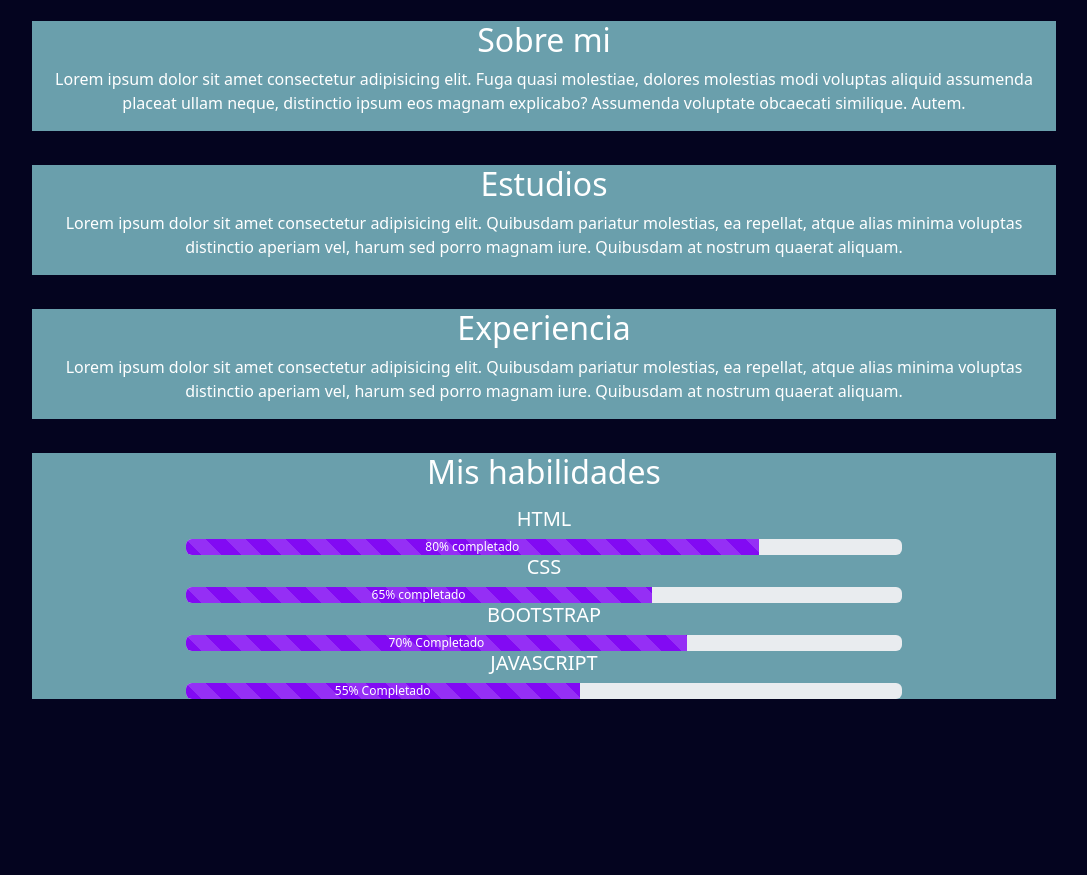
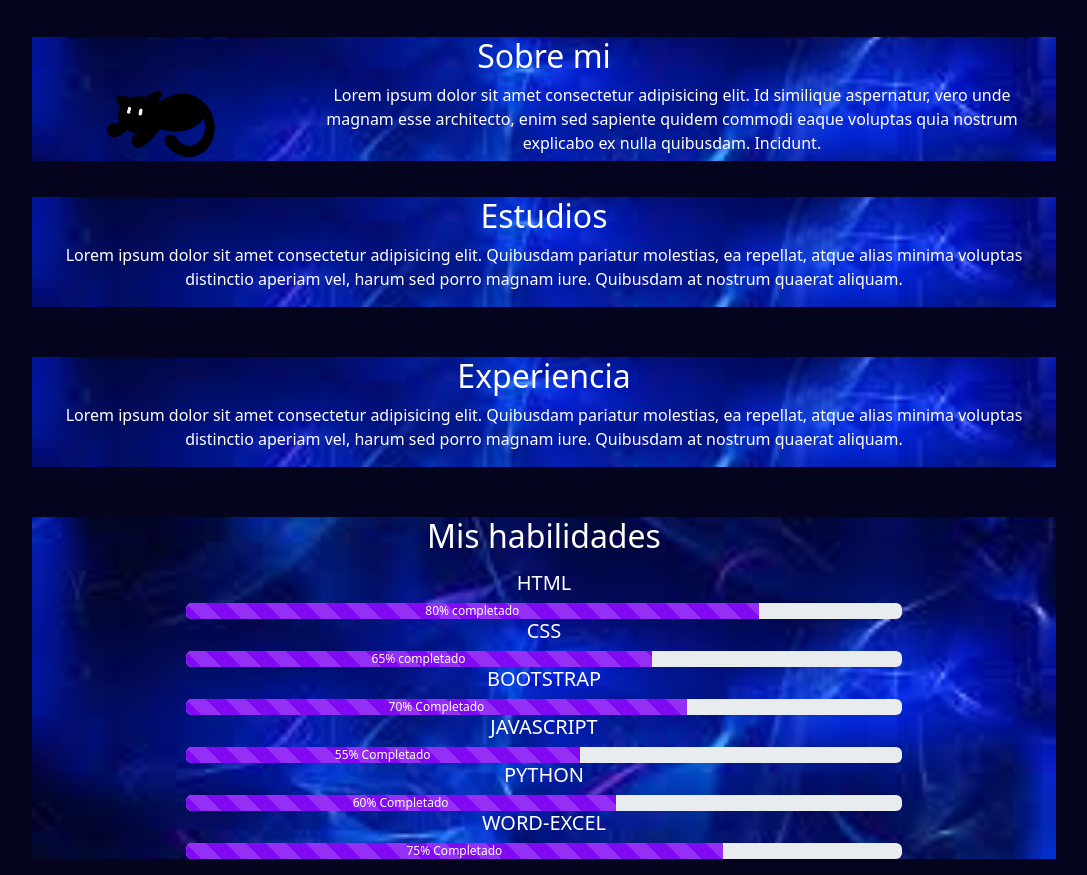
Before and after one commit to Danonino2712/Maqueta100, a plain HTML site: page index.html in a window 1280 px wide. Shown: the part 779-1654 px from the top of the page, without its empty margins (96-1183 px from the left). Before the commit the page ends 1494 px from the top, so only its background shows below. Drawn offline with nearby package versions, Linux system fonts and the light colour scheme.

Commit message:
terminando las barras y algunos detalles

```diff
--- a/assets/css/style.css
+++ b/assets/css/style.css
@@ -85,43 +85,65 @@
 
 /* Sección sobre mi */
 .aboutMe {
-    background-color: rgb(106, 159, 172);
+    background-image: url(../img/fondo2.jpg);
+    background-position: center;
+    background-size: 100%;
+    margin: auto;
+    background-repeat: no-repeat;
     text-align: center;
     color: #ffffff ;
     position: absolute;
-    margin-top: 9rem;
+    margin-top: 10rem;
     margin-left: 8em;
     margin-right: 8em;
 }
 
+.imagato {
+    width: 50%;
+    position: relative;
+}
+
+
 /* Sección Estudios */
 .studies {
-    background-color: rgb(106, 159, 172);
+    background-image: url(../img/fondo2.jpg);
+    background-position: center;
+    background-size: 100%;
+    margin: auto;
+    background-repeat: no-repeat;
     text-align: center;
     color: #ffffff ;
     position: absolute;
-    margin-top: 18rem;
+    margin-top: 20rem;
     margin-left: 8em;
     margin-right: 8em;
 }
 
 /* Sección experiencia */
 .experience {
-    background-color: rgb(106, 159, 172);
+    background-image: url(../img/fondo2.jpg);
+    background-position: center;
+    background-size: 100%;
+    margin: auto;
+    background-repeat: no-repeat;
     text-align: center;
     color: #ffffff ;
     position: absolute;
-    margin-top: 27rem;
+    margin-top: 30rem;
     margin-left: 8em;
     margin-right: 8em;
 }
 
 /* Sección habilidades */
 .skill {
-    background-color: rgb(106, 159, 172);
+    background-image: url(../img/fondo2.jpg);
+    background-position: center;
+    background-size: 100%;
+    margin: auto;
+    background-repeat: no-repeat;
     text-align: center;
     color: #ffffff ;
-    margin-top: 36rem;
+    margin-top: 40rem;
     margin-left: 8em;
     margin-right: 8em;
 }
--- a/index.html
+++ b/index.html
@@ -91,9 +91,18 @@
 
             <!-- Sección sobre mi -->
             <section class="aboutMe">
-                <h2>Sobre mi</h2>
-                <p>Lorem ipsum dolor sit amet consectetur adipisicing elit. Fuga quasi molestiae, dolores molestias modi voluptas aliquid assumenda placeat ullam neque, distinctio ipsum eos magnam explicabo? Assumenda voluptate obcaecati similique. Autem.</p>
-            </section>
+              <h2>Sobre mi</h2>
+              <div class="container text-center">
+                <div class="row align-items-start">
+                  <div class="col-3">
+                    <img class="imagato" src="/assets/img/meow2.png" alt="probando">
+                  </div>
+                  <div class="col-9">
+                    Lorem ipsum dolor sit amet consectetur adipisicing elit. Id similique aspernatur, vero unde magnam esse architecto, enim sed sapiente quidem commodi eaque voluptas quia nostrum explicabo ex nulla quibusdam. Incidunt.
+                  </div>
+                  <div class="col-3">
+                  </div>
+           </section>
 
             <!-- Sección de Estudios -->
             <section class="studies">
@@ -160,6 +169,18 @@
                   <span>55% Completado</span>
                 </div>
               </div>
+              <h5>PYTHON</h5>
+              <div class="progress progress-striped">
+                <div class="progress-bar progress-bar-danger" role="progressbar" aria-valuenow="60" aria-valuemin="0" aria-valuemax="100" style="width: 60%">
+                  <span>60% Completado</span>
+                </div>
+              </div>
+              <h5>WORD-EXCEL</h5>
+              <div class="progress progress-striped">
+                <div class="progress-bar progress-bar-danger" role="progressbar" aria-valuenow="75" aria-valuemin="0" aria-valuemax="100" style="width: 75%">
+                  <span>75% Completado</span>
+                </div>
+              </div>
               </div>
               </section>
 
```
Also changed, not shown: assets/img/fondo.jpg (added), assets/img/fondo2.jpg (added), assets/img/meow2.png (added), 2 other files.
